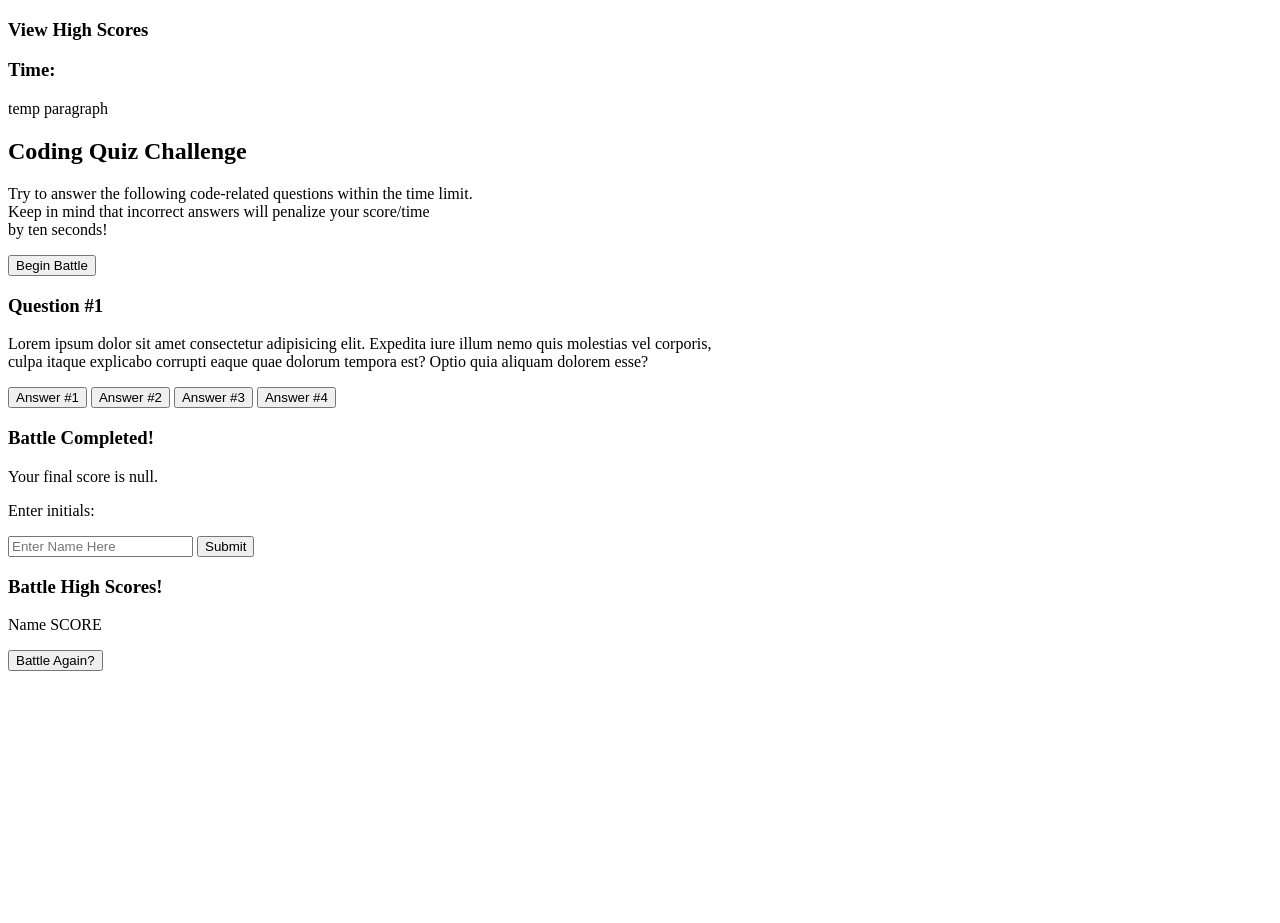
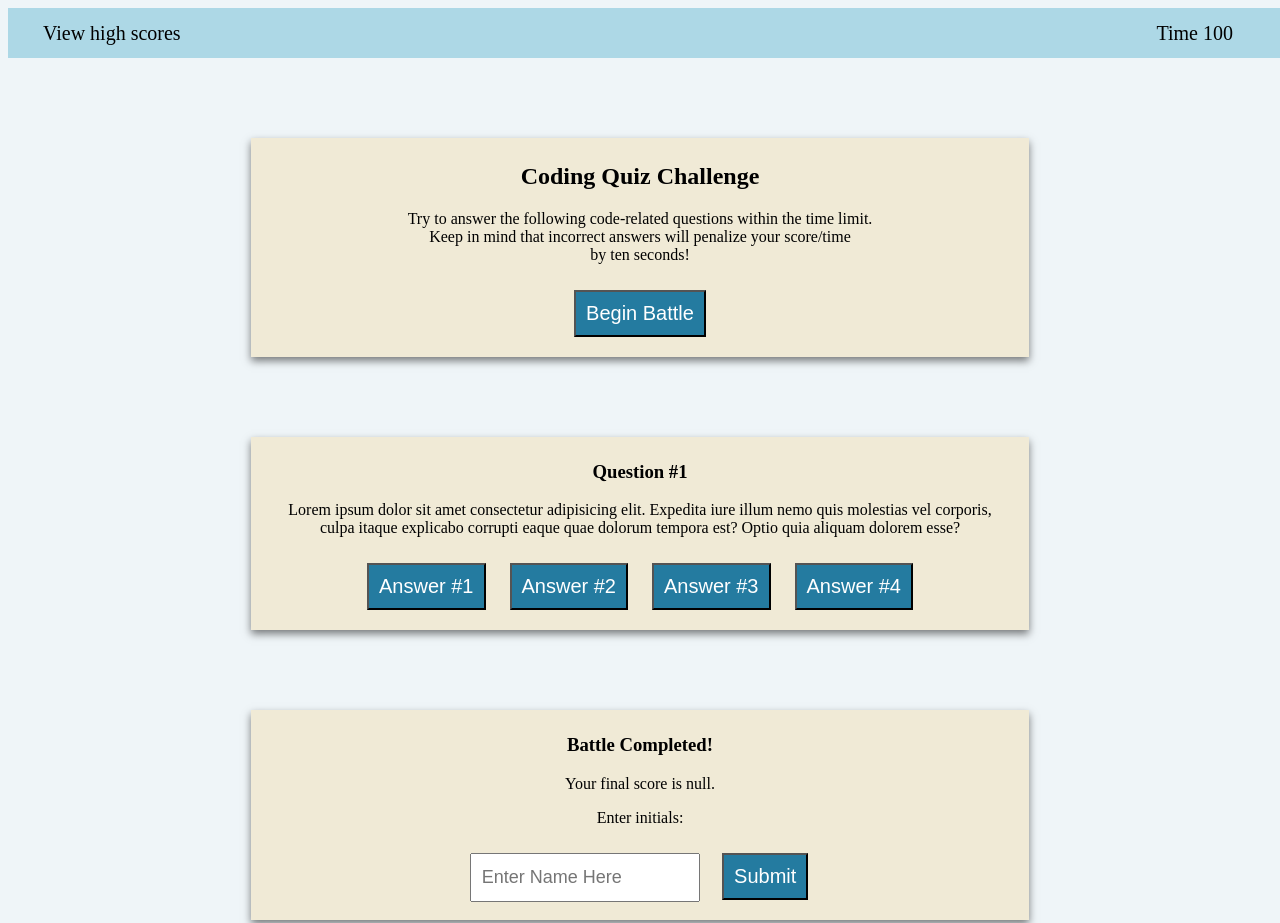
Before and after one commit to jeffreyvicente/04-BrainBattle, a plain HTML site: page index.html in a window 1280 px wide. Shown: the top 923 px of the page. Before the commit the page ends 800 px from the top, so only its background shows below. Drawn offline with Linux system fonts and the light colour scheme.

Commit message:
Added styling to the html. Defined classes and ids in the HTML. Basic CSS styling added

```diff
--- a/index.html
+++ b/index.html
@@ -9,15 +9,29 @@
 </head>
 
 <body>
+    <!--
     <div>
         <h3>View High Scores</h3>
         <h3>Time:</h3>
+    </div>-->
+<header>
+    <div class="navBar">
+        <div class = "left">
+        <li><a class="text1" href="#">View high scores</a></li>
+
         </div>
+        <div class = "right">
+            <li><a class="text1" href="#">Time 100</a></li>
 
-    <section >
-    <div class="welcomeCard">
-        <p>temp paragraph</p>
-        <div class = cardBody>
+
+        </div>
+    </div>
+</header>
+
+    <section class = "gameSection-1" >
+        <div class= "gameCard">
+            <p></p>
+            <div class = "welcomeCard">
                 <h2>Coding Quiz Challenge</h2>
                 <p> Try to answer the following code-related questions within the time limit. <br>
                     Keep in mind that incorrect answers will penalize your score/time <br>
@@ -32,9 +46,10 @@
         </div>
     </section>
 
-    <div class="quizCard">
-        <div class = cardBody>
-            <h3>Question #1</h3>
+    <section class = "gameSection-2">
+        <div class="gameCard">
+            <div class = "QuestionCard">
+                <h3 class>Question #1</h3>
                 <p>Lorem ipsum dolor sit amet consectetur adipisicing elit. Expedita iure illum nemo quis molestias vel corporis,
                     <br>culpa itaque explicabo corrupti eaque quae dolorum tempora est? Optio quia aliquam dolorem esse?</p>
                 <button class = "btn" id="answer-button-01"> Answer #1 </button>
@@ -43,9 +58,11 @@
                 <button class = "btn" id="answer-button-04"> Answer #4 </button>
             </div>
         </div>
+    </section>
 
-    <div class="scoreCard">
-        <div class = cardBody>
+    <section class = "gameSection-3">
+        <div class="gameCard">
+            <div class = "scoreCard">
                 <h3>Battle Completed!</h3>
                 <p>Your final score is null.</p>
 
@@ -55,10 +72,11 @@
 
             </div>
         </div>
+    </section>
 
-
-    <div class="leaderboardCard">
-        <div class = cardBody>
+    <section class = "gameSection-4">
+        <div class="gameCard">
+            <div class = "leaderboardCard">
                 <h3>Battle High Scores!</h3>
                 <p>Name SCORE</p>
 
@@ -66,14 +84,15 @@
 
             </div>
         </div>
+    </section>
+
+    <script src="./scripts/script.js"></script>
+</body>
 
 
 
 
 
-
-</body>
-
 <footer>
 
  </footer>
--- a/styles/style.css
+++ b/styles/style.css
@@ -1,6 +1,46 @@
+/*
+12-STU used for page layout
+
+*/
+
+header {
+
+    height: 50px;
+    width: 100vw;
+    background-color: lightblue;
+  }
+
+.navBar {
+    overflow: hidden;
+    position: relative;
+    display: flex;
+
+    height: 100%;
+    align-items: center;
+  }
+
+.left {
+    text-align: center;
+    display: flex;
+  }
+
+  .right {
+    position: absolute;
+    right: 20px;
+    text-align: left;
+  }
 
 
+  li {
+    list-style: none;
+  }
 
+  .navBar .text1 {
+    color: black;
+    padding: 15px 35px;
+    text-decoration: none;
+    font-size: 20px;
+  }
 /*
 .quizCard{
     background-color: lightblue;
@@ -12,13 +52,60 @@
 .welcomeCard{
     display: none;
 }
+
+
+.gameSection-2,.gameSection-3, .gameSection-4{
+    display: none;
+}
 */
-
-.welcomeCard{
-
-}
-
 .button{
     display:block;
     margin-bottom: 10px;
 }
+/* New code here */
+
+/* Sets the headers to align to the middle of the page
+ section h3 {
+    text-align: center;
+
+}*/
+/* Setts the button CSS Attributes*/
+
+body {
+    background-color: #eff5f8
+  }
+section button {
+    color: white;
+    background-color: #247BA0;
+    cursor: pointer;
+    padding: 10px;
+    margin: 10px;
+    font-size: 20px;
+}
+
+.gameCard{
+    display: block;
+    background-color: #f0ead6;
+    text-align: center;
+    width: 60vw;
+    margin: 80px auto;
+    box-shadow: 0 4px 8px 0 rgba(0,0,0,.5);
+    padding: 5px 5px 10px 5px;
+
+}
+
+.section {
+    padding-top: 20px;
+  }
+
+  .card-contents {
+    padding: 5px 5px 10px 5px;
+  }
+
+  #nameField {
+    width: 30%;
+    padding: 12px 10px;
+    margin: 8px 8px;
+    box-sizing: border-box;
+    font-size: 18px;
+  }
```
Lines whose indentation alone changed are shown as unchanged.
